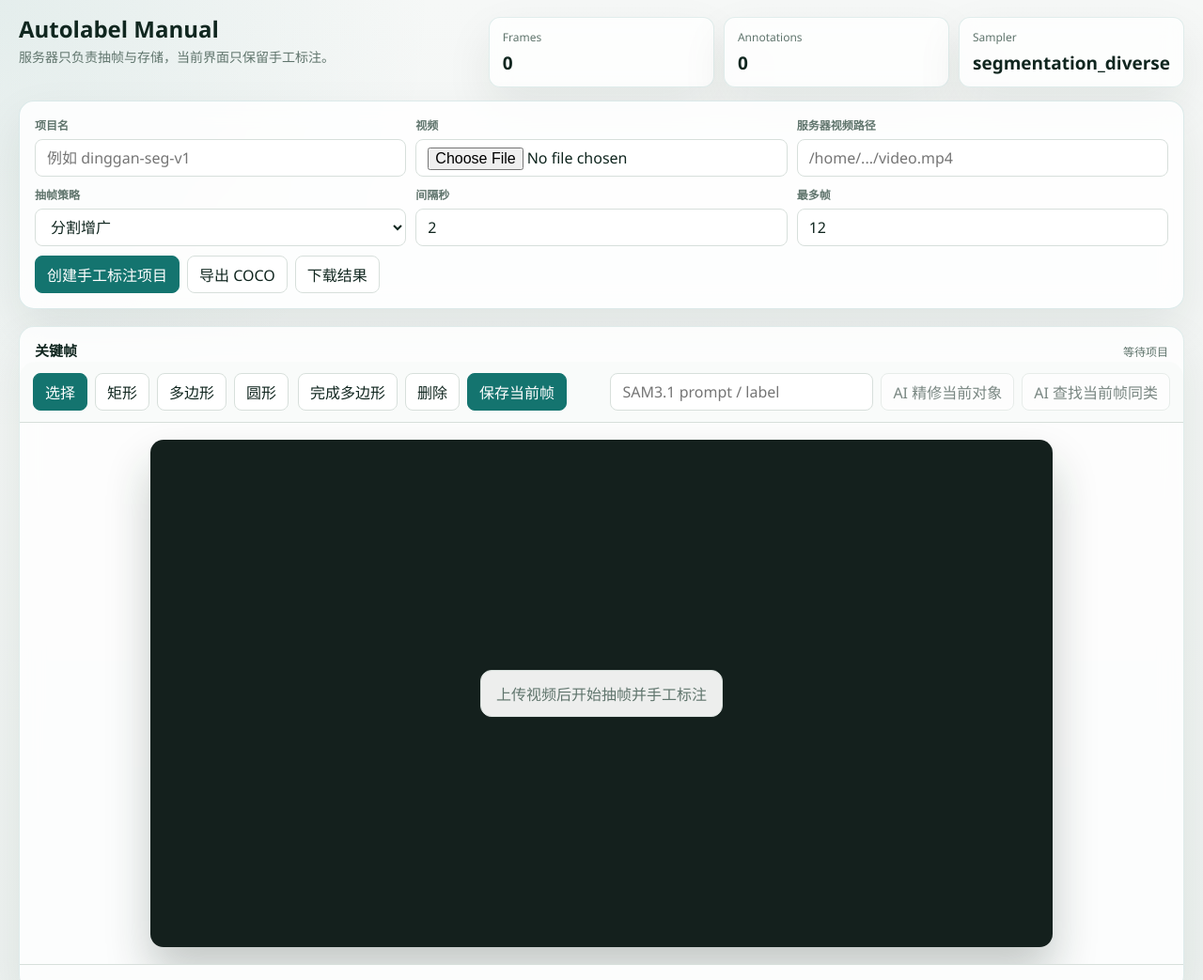
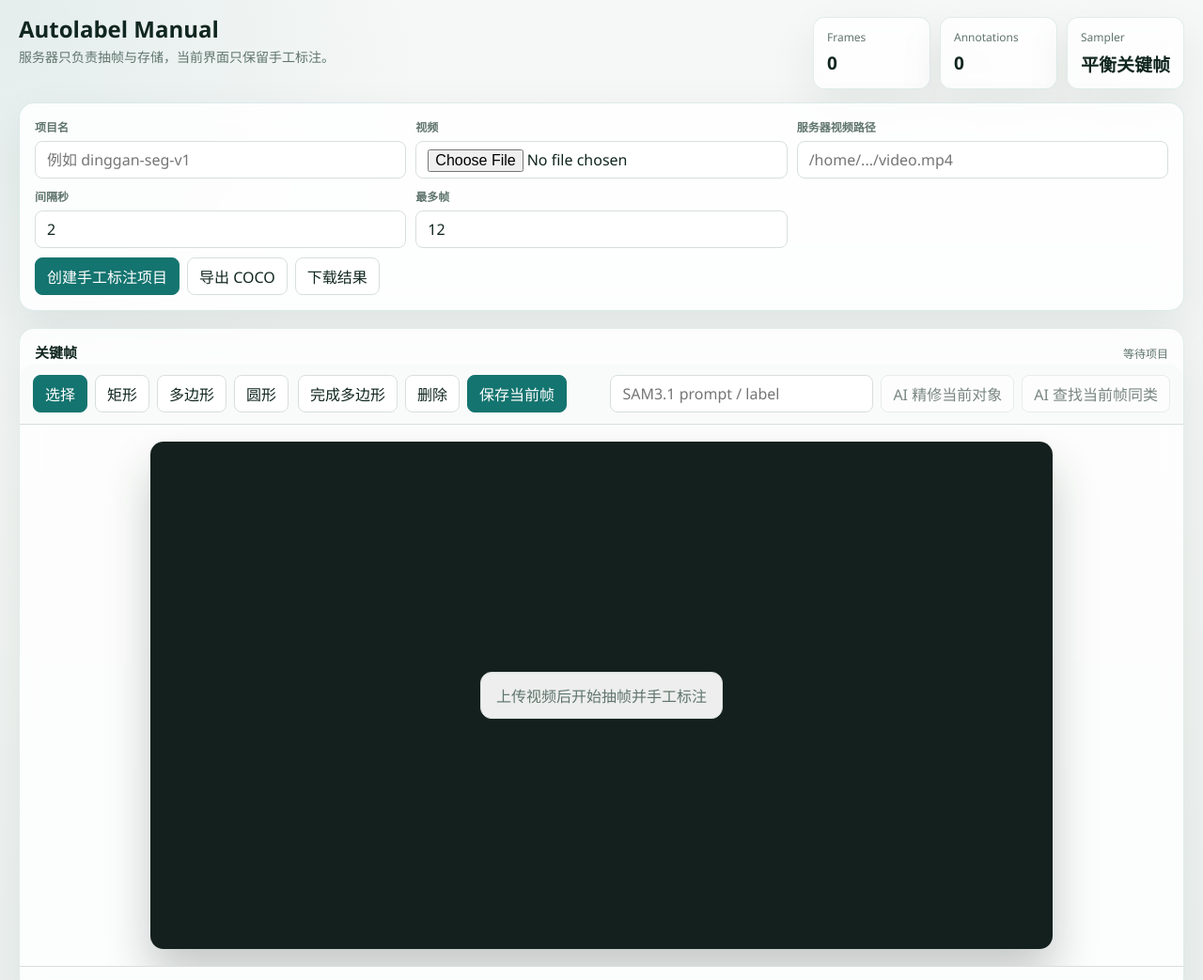
Before and after one commit to qsyy0921/autolabel, a plain HTML site: page autolabel_app/static/index.html in a window 1280 px wide. Shown: the top 1043 px of the page at 94% size. Drawn offline with Linux system fonts and the light colour scheme.

Commit message:
Keep balanced keyframe sampling as only strategy

```diff
--- a/autolabel_app/static/app.js
+++ b/autolabel_app/static/app.js
@@ -30,7 +30,6 @@ const els = {
   projectNameInput: document.getElementById("projectNameInput"),
   videoInput: document.getElementById("videoInput"),
   serverVideoPathInput: document.getElementById("serverVideoPathInput"),
-  frameSampler: document.getElementById("frameSampler"),
   uploadButton: document.getElementById("uploadButton"),
   exportButton: document.getElementById("exportButton"),
   downloadButton: document.getElementById("downloadButton"),
@@ -235,7 +234,7 @@ function render() {
   renderLabelModal();
   els.frameCount.textContent = state.project?.frames.length || 0;
   els.annotationCount.textContent = currentFrame()?.annotations.length || 0;
-  els.samplerBadge.textContent = state.project?.frame_sampler || els.frameSampler.value;
+  els.samplerBadge.textContent = samplerLabel(state.project?.frame_sampler || "segmentation_diverse");
   els.selectedMeta.textContent = state.selectedId ? state.selectedId : "0 selected";
   renderAiControls();
 }
@@ -1020,6 +1019,12 @@ function shapeLabel(shapeType) {
   return { rectangle: "矩形", polygon: "多边形", circle: "圆形" }[shapeType || "rectangle"];
 }
 
+function samplerLabel(value) {
+  return {
+    segmentation_diverse: "平衡关键帧",
+  }[value] || "平衡关键帧";
+}
+
 function categoryColor(category) {
   const key = String(category || "object");
   let hash = 0;
--- a/autolabel_app/static/index.html
+++ b/autolabel_app/static/index.html
@@ -44,16 +44,6 @@
           <label class="field field-wide">
             <span>服务器视频路径</span>
             <input id="serverVideoPathInput" name="server_video_path" type="text" placeholder="/home/.../video.mp4" />
-          </label>
-
-          <label class="field">
-            <span>抽帧策略</span>
-            <select id="frameSampler" name="frame_sampler">
-              <option value="segmentation_diverse">分割增广</option>
-              <option value="hybrid">关键帧混合</option>
-              <option value="keyframes">关键帧优先</option>
-              <option value="interval">均匀抽帧</option>
-            </select>
           </label>
 
           <label class="field">
--- a/autolabel_app/static/styles.css
+++ b/autolabel_app/static/styles.css
@@ -134,7 +134,7 @@ button.primary {
 }
 
 .upload-form.manual {
-  grid-template-columns: 0.9fr 1.2fr 1.4fr 0.8fr 0.7fr 0.7fr auto;
+  grid-template-columns: 0.9fr 1.2fr 1.6fr 0.7fr 0.7fr auto;
 }
 
 .field {
```
Also changed, not shown: 3 other files.
